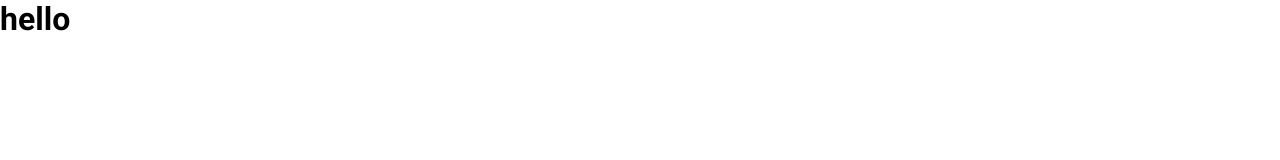
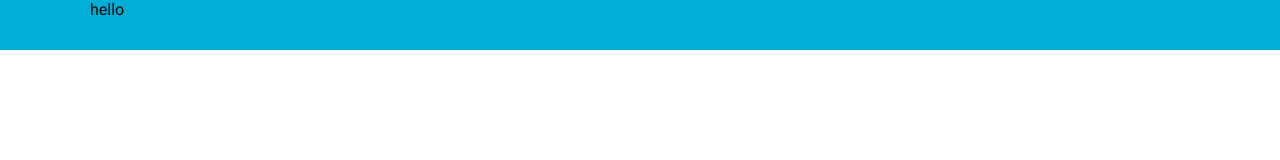
Before and after one commit to Abz1989/efros-dental-website, a plain HTML site: page index.html in a window 1280 px wide. Drawn offline with Linux system fonts and the light colour scheme.

Commit message:
just playing with the files to see if everything works

```diff
--- a/index.html
+++ b/index.html
@@ -11,8 +11,23 @@
     <title>Efros Dental Website</title>
 </head>
 <body>
+    <!------------------------------------Top Bar----------------------------------------->
+    <section id="topbar">
+        <div class="topbar-content">
+            <div class="container">
+                hello
+            </div>
+        </div>
+    </section>
+    <!------------------------------------Transparent Navbar with Hero Section----------------------------------------->
+    <!------------------------------------Simple and Affordable----------------------------------------->
+    <!------------------------------------Our Practice----------------------------------------->
+    <!------------------------------------Meet Our Doctor----------------------------------------->
+    <!------------------------------------Featured Treatment----------------------------------------->
+    <!------------------------------------Patient Testimonials----------------------------------------->
+    <!------------------------------------Our Location----------------------------------------->
+    <!------------------------------------Footer----------------------------------------->
 
-<h1> hello </h1>
 
 
     <script src="script/script.js"></script>
--- a/style.css
+++ b/style.css
@@ -13,7 +13,19 @@
     box-sizing: border-box;
 }
 
+.container {
+    width: 100%;
+    max-width: 1100px;
+    margin: 0 auto;
+}
+
 body {
     font-family: 'Roboto', sans-serif;
     overflow-x: hidden;
 }
+
+.topbar-content {
+    width: 100%;
+    background-color: var(--primary-blue);
+    height: 50px;
+}
```
Also changed, not shown: images/white-logo.png (added).
